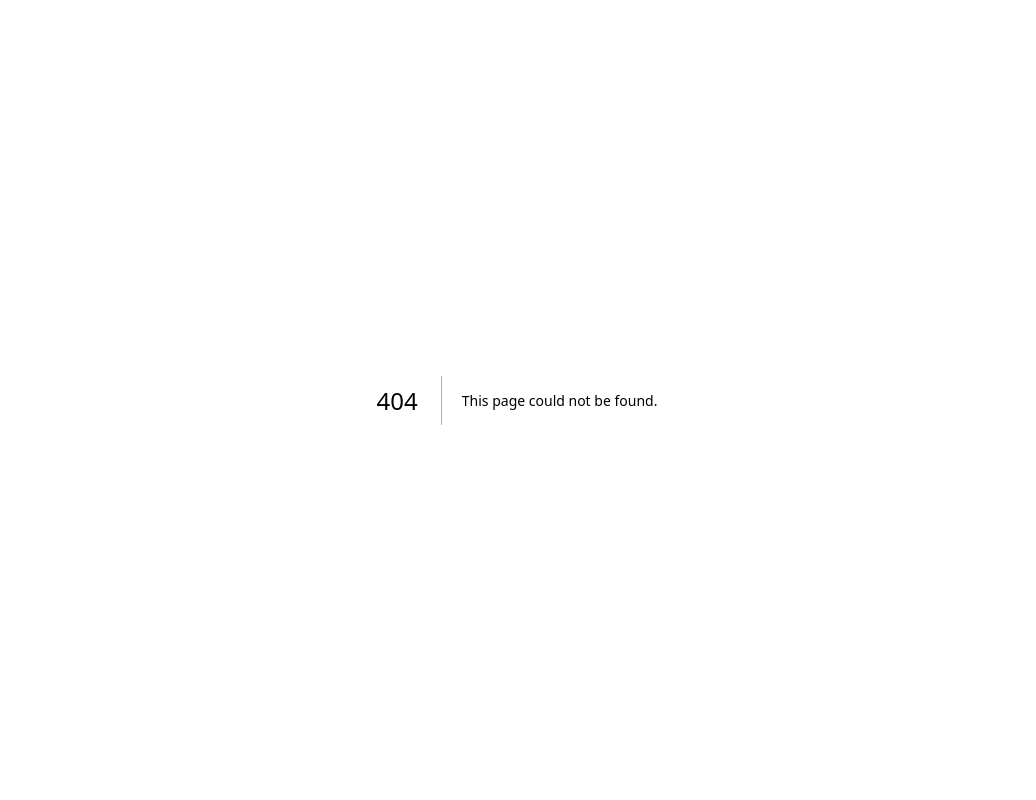
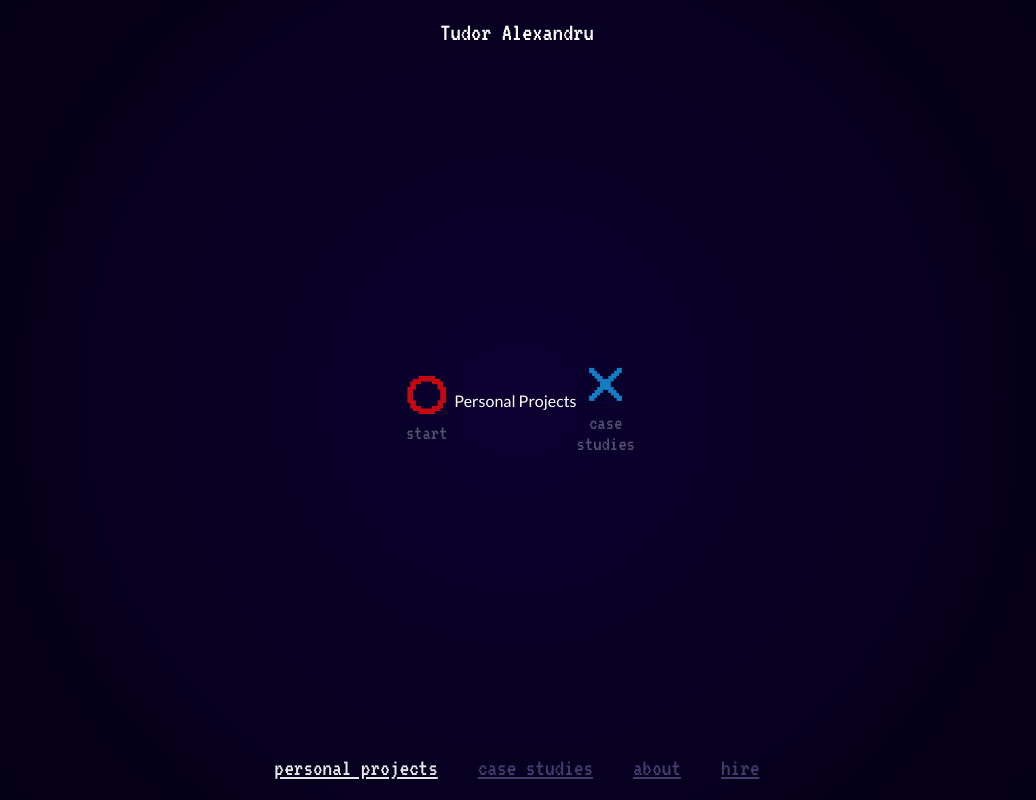
Before and after one commit to tudorale/portfolio-concept, a Next.js app: page /projects in a window 1280 px wide. Before the commit this address had no page. Shown: the whole page, without its empty margins (123-1159 px from the left). Built offline with nearby package versions, Linux system fonts and the light colour scheme.

Commit message:
projects page & framer motion

```diff
--- a/components/Footer.jsx
+++ b/components/Footer.jsx
@@ -4,30 +4,23 @@ import {handleCursorHoverLink, handleCursorOutLink} from "./actions.js";
 import { useEffect, useState} from "react";
 import {useRouter} from "next/router";
 
-function Footer() {
+function Footer({path}) {
 
-    const [path, setPath] = useState();
 
-    const router = useRouter();
-
-    useEffect(() => {
-        setPath(router.pathname);
-        console.log(router.pathname);
-    }, [])
 
   return (
     <div className={styles.footer}>
         <Link href="/projects">
-            <p className={router.pathname === "/projects" ? styles.active : styles.notActive} onMouseEnter={handleCursorHoverLink} onMouseLeave={handleCursorOutLink}>personal projects</p>
+            <p className={path === "/projects" ? styles.active : styles.notActive} onMouseEnter={handleCursorHoverLink} onMouseLeave={handleCursorOutLink}>personal projects</p>
         </Link>
         <Link href="/case-studies">
-            <p className={router.pathname === "/case-studies" ? styles.active : styles.notActive} onMouseEnter={handleCursorHoverLink} onMouseLeave={handleCursorOutLink}>case studies</p>
+            <p className={path === "/case-studies" ? styles.active : styles.notActive} onMouseEnter={handleCursorHoverLink} onMouseLeave={handleCursorOutLink}>case studies</p>
         </Link>
         <Link href="/about">
-            <p className={router.pathname === "/about" ? styles.active : styles.notActive} onMouseEnter={handleCursorHoverLink} onMouseLeave={handleCursorOutLink}>about</p>
+            <p className={path === "/about" ? styles.active : styles.notActive} onMouseEnter={handleCursorHoverLink} onMouseLeave={handleCursorOutLink}>about</p>
         </Link>
         <Link href="/hire">
-            <p className={`${styles.cta} ${router.pathname === "/about" ? styles.active : styles.notActive}`} onMouseEnter={handleCursorHoverLink} onMouseLeave={handleCursorOutLink}>hire</p>
+            <p className={`${path === "/" ? styles.cta : null} ${path === "/hire" ? styles.active : styles.notActive}`} onMouseEnter={handleCursorHoverLink} onMouseLeave={handleCursorOutLink}>hire</p>
         </Link>
     </div>
   )
--- a/components/Navbar.jsx
+++ b/components/Navbar.jsx
@@ -2,12 +2,12 @@ import styles from "./Components.module.scss"
 import Link from "next/link";
 import {handleCursorHoverButtons, handleCursorOutButtons} from "../components/actions.js"
 
-function Navbar() {
+function Navbar({smaller}) {
 
   return (
     <div className={styles.navbar}>
         <Link href="/">
-            <p  onMouseEnter={handleCursorHoverButtons} onMouseLeave={handleCursorOutButtons}>Tudor Alexandru</p>
+            <p style={smaller === "true" ? {fontSize: "1.6rem"} : {fontSize: "2rem"}} onMouseEnter={handleCursorHoverButtons} onMouseLeave={handleCursorOutButtons}>Tudor Alexandru</p>
         </Link>
     </div>
   )
--- a/package.json
+++ b/package.json
@@ -23,6 +23,7 @@
   "devDependencies": {
     "@react-three/drei": "^9.57.0",
     "@react-three/fiber": "^8.11.7",
+    "framer-motion": "^10.1.0",
     "gltfjsx": "^6.1.4",
     "react-spring": "^9.7.1",
     "three": "^0.150.1"
--- a/pages/_app.jsx
+++ b/pages/_app.jsx
@@ -1,29 +1,46 @@
 import '../styles/globals.css'
 import {useEffect} from "react"
-
+import {AnimatePresence, motion} from "framer-motion"
+import {useRouter} from "next/router";
 
 export default function App({Component, pageProps}) {
 
-  useEffect(() => {
-    const cursor = document.querySelector(".cursor");
-    const innerCursor = document.querySelector(".innerCursor");
+  const router = useRouter();
 
-    document.addEventListener("mousemove", (e) =>{
-      cursor.setAttribute("style", "top: "+(e.pageY-22)+"px; left: "+(e.pageX-23)+"px; display: block;")
-    })
 
-    document.addEventListener("mousemove", (e) =>{
-      innerCursor.setAttribute("style", "top: "+(e.pageY-1)+"px; left: "+(e.pageX-1)+"px; display: block;")
-    })
-
-    }, [])
 
   return (
-    <>
-      <div className="cursor"></div>
-      <div className="innerCursor"></div>
-      <Component {...pageProps} />
-    </>
+  <>
+    <AnimatePresence mode="wait">
+      <motion.div
+        key={router.route}
+        initial="initialState"
+        animate="animateState"
+        exit="exitState"
+        transition= {{
+          duration: 0.75,
+        }}
+        variants={{
+          initialState: {
+            opacity: 0,
+            clipPath: "polygon(0 0, 100% 0, 50% 100%, 50% 100%",
+          },
+          animateState: {
+            opacity: 1,
+            clipPath: "polygon(0 0, 100% 0, 100% 100%, 0% 100%",
+
+          },
+          exitState: {
+            clipPath: "polygon(50% 0, 50% 0, 100% 100%, 0% 100%",
+
+          }
+        }}
+        className="base"
+      >
+        <Component {...pageProps} />
+      </motion.div>
+    </AnimatePresence>
+  </>
 
   )
 
--- /dev/null
+++ b/pages/projects.jsx
@@ -0,0 +1,74 @@
+import Head from 'next/head'
+import styles from '../styles/Projects.module.scss'
+import homeStyles from '../styles/Home.module.scss'
+import Navbar from "../components/Navbar.jsx";
+import Footer from '../components/Footer.jsx';
+import {handleCursorHoverButtons, handleCursorOutButtons} from "../components/actions.js"
+import {  useState, useEffect } from 'react';
+import Link from "next/link";
+import {useRouter} from "next/router";
+export default function Home() {
+
+  useEffect(() => {
+    const cursor = document.querySelector(".cursor");
+    const innerCursor = document.querySelector(".innerCursor");
+
+    document.querySelector(".projects").addEventListener("mousemove", (e) =>{
+      cursor.setAttribute("style", "top: "+(e.pageY-22)+"px; left: "+(e.pageX-23)+"px; display: block;")
+    })
+
+    document.querySelector(".projects").addEventListener("mousemove", (e) =>{
+      innerCursor.setAttribute("style", "top: "+(e.pageY-1)+"px; left: "+(e.pageX-1)+"px; display: block;")
+    })
+
+    }, [])
+
+  const router = useRouter();
+
+  useEffect(() => {
+      console.log(router);
+  }, [router])
+
+  return (
+    <div className={homeStyles.projects + " " + "projects"}>
+      <div className="cursor"></div>
+      <div className="innerCursor"></div>
+      <Head>
+        <title>Tudor Alexandru | Personal Projects</title>
+        <meta name="description" content="Personal projects that I made along my journey, they are also open-sourced as always." />
+      </Head>
+
+      <div style={{alignSelf: "start"}}>
+        <Navbar smaller="true" />
+      </div>
+
+      <div className={homeStyles.middle}>
+            <Link href="/">
+              <div className={homeStyles.tringle} onMouseEnter={handleCursorHoverButtons} onMouseLeave={handleCursorOutButtons}>
+                <img src="/circle.png" />
+                <p>start</p>
+              </div>
+            </Link>
+
+            <div>
+              <div className={styles.projectsWrapper}>
+                Personal Projects
+              </div>
+            </div>
+
+            <Link href="/case-studies">
+              <div className={homeStyles.x} onMouseEnter={handleCursorHoverButtons} onMouseLeave={handleCursorOutButtons}>
+                <img src="/x.png" />
+                <p>case<br/>studies</p>
+              </div>
+            </Link>
+
+      </div>
+
+      <div style={{alignSelf: "end"}}>
+        <Footer path="/projects"/>
+      </div>
+
+    </div>
+  )
+}
--- a/styles/Home.module.scss
+++ b/styles/Home.module.scss
@@ -1,5 +1,5 @@
 
-.home{
+.home, .projects{
     display: grid;
     height: 100vh;
 }
```
Also changed, not shown: pages/index.jsx (+34 -7 lines), public/hire.png (added), styles/Projects.module.scss (added), 1 other file (tests, documents, lock files or other folders).
